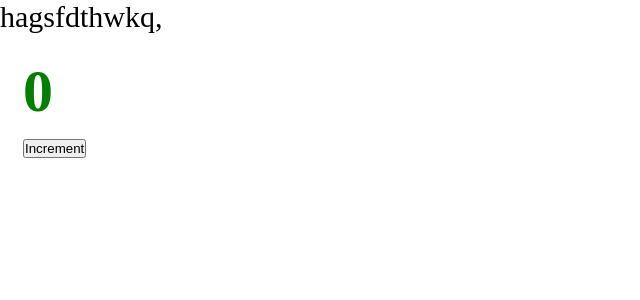
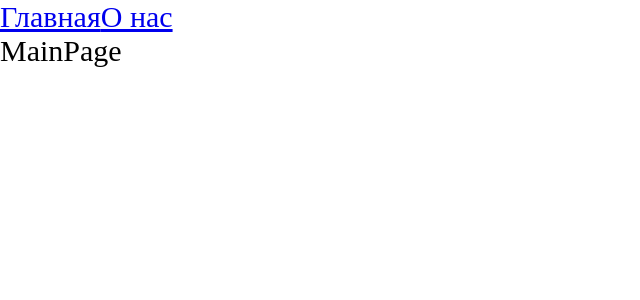
Before and after one commit to VareraJan/education_blog, a React app: page / in a window 1280 px wide. Shown: the top 300 px of the page, without its empty margins (0-640 px from the left). Built offline with nearby package versions, Linux system fonts and the light colour scheme.

Commit message:
step 1.6

```diff
--- a/package.json
+++ b/package.json
@@ -15,6 +15,7 @@
     "@types/node": "17.0.21",
     "@types/react": "^17.0.39",
     "@types/react-dom": "^17.0.11",
+    "@types/react-router-dom": "^5.3.3",
     "@types/webpack": "5.28.0",
     "@types/webpack-dev-server": "^4.7.2",
     "css-loader": "^6.6.0",
@@ -32,6 +33,7 @@
   },
   "dependencies": {
     "react": "^17.0.2",
-    "react-dom": "^17.0.2"
+    "react-dom": "^17.0.2",
+    "react-router-dom": "^6.2.1"
   }
 }
--- a/src/App.tsx
+++ b/src/App.tsx
@@ -1,11 +1,21 @@
-import { Counter } from './components/Counter';
+import { Suspense } from 'react';
+import { Link } from 'react-router-dom';
+import { Route, Routes } from 'react-router-dom';
 import './index.scss';
+import { AboutPageAsync } from './pages/AboutPage/AboutPage.async';
+import { MainPageAsync } from './pages/MainPage/MainPage.async';
 
 const App = () => {
   return (
     <div className='app'>
-      hagsfdthwkq,
-      <Counter />
+      <Link to={'/'}>Главная</Link>
+      <Link to={'/about'}>О нас</Link>
+      <Suspense fallback={<div>Loading...</div>}>
+        <Routes>
+          <Route path={'/about'} element={<AboutPageAsync />} />
+          <Route path={'/'} element={<MainPageAsync />} />
+        </Routes>
+      </Suspense>
     </div>
   );
 };
--- a/src/index.tsx
+++ b/src/index.tsx
@@ -1,4 +1,10 @@
 import { render } from 'react-dom';
+import { BrowserRouter } from 'react-router-dom';
 import App from './App';
 
-render(<App />, document.getElementById('root'));
+render(
+  <BrowserRouter>
+    <App />
+  </BrowserRouter>,
+  document.getElementById('root'),
+);
--- /dev/null
+++ b/src/pages/AboutPage/AboutPage.async.tsx
@@ -0,0 +1,10 @@
+import { lazy } from 'react';
+
+export const AboutPageAsync = lazy(
+  () =>
+    new Promise((resolve) => {
+      // @ts-ignore
+      // TODO: искуственная задержка, в продакте убрать
+      setTimeout(() => resolve(import('./AboutPage')), 1500);
+    }),
+);
--- /dev/null
+++ b/src/pages/AboutPage/AboutPage.tsx
@@ -0,0 +1,7 @@
+import React from 'react';
+
+const AboutPage = () => {
+  return <div>AboutPage</div>;
+};
+
+export default AboutPage;
--- /dev/null
+++ b/src/pages/MainPage/MainPage.async.tsx
@@ -0,0 +1,9 @@
+import { lazy } from 'react';
+export const MainPageAsync = lazy(
+  () =>
+    new Promise((resolve) => {
+      // @ts-ignore
+      // TODO: искуственная задержка, в продакте убрать
+      setTimeout(() => resolve(import('./MainPage')), 1500);
+    }),
+);
--- /dev/null
+++ b/src/pages/MainPage/MainPage.tsx
@@ -0,0 +1,7 @@
+import React from 'react';
+
+const MainPage = () => {
+  return <div>MainPage</div>;
+};
+
+export default MainPage;
```
Also changed, not shown: 9 other files (tests, documents, lock files or other folders).
